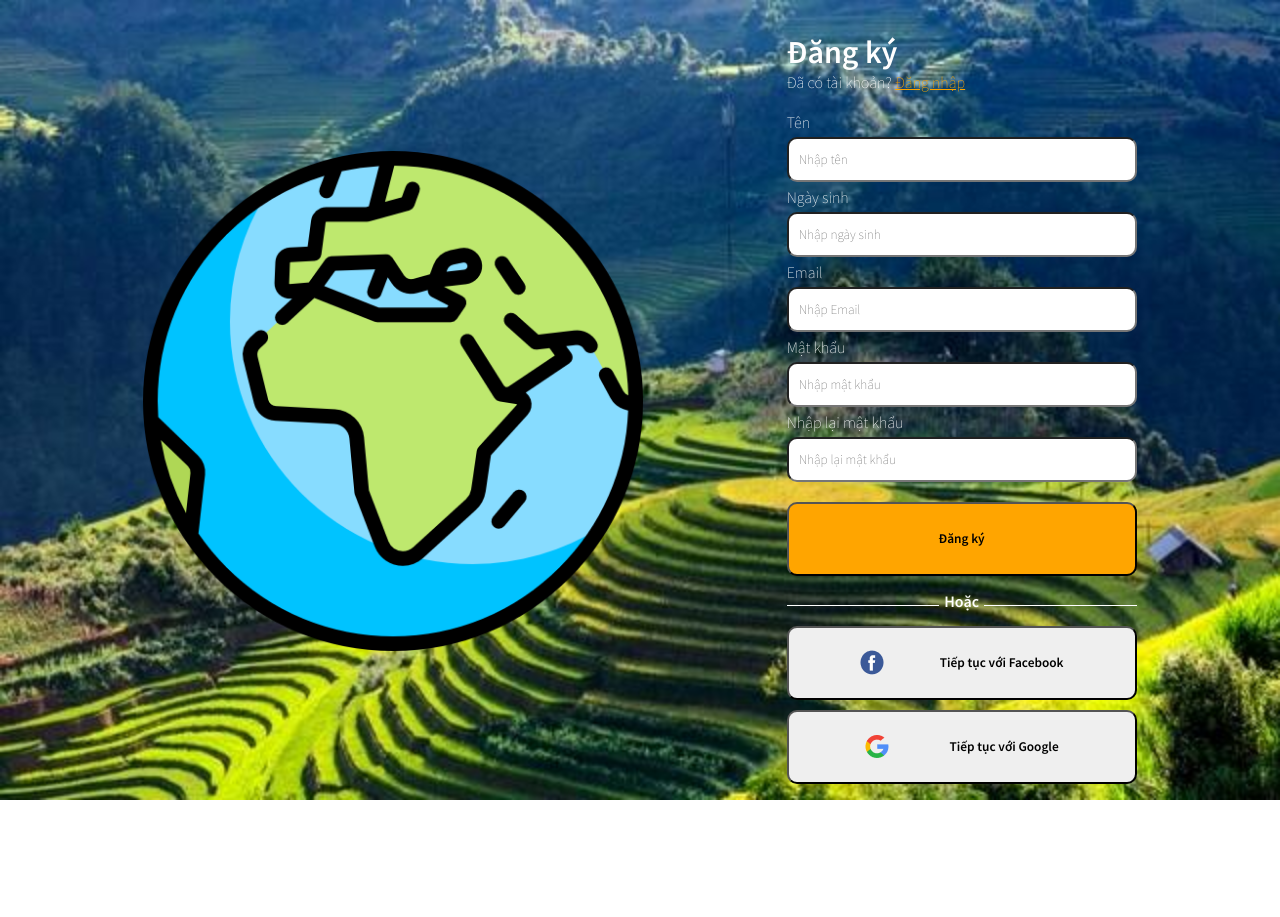
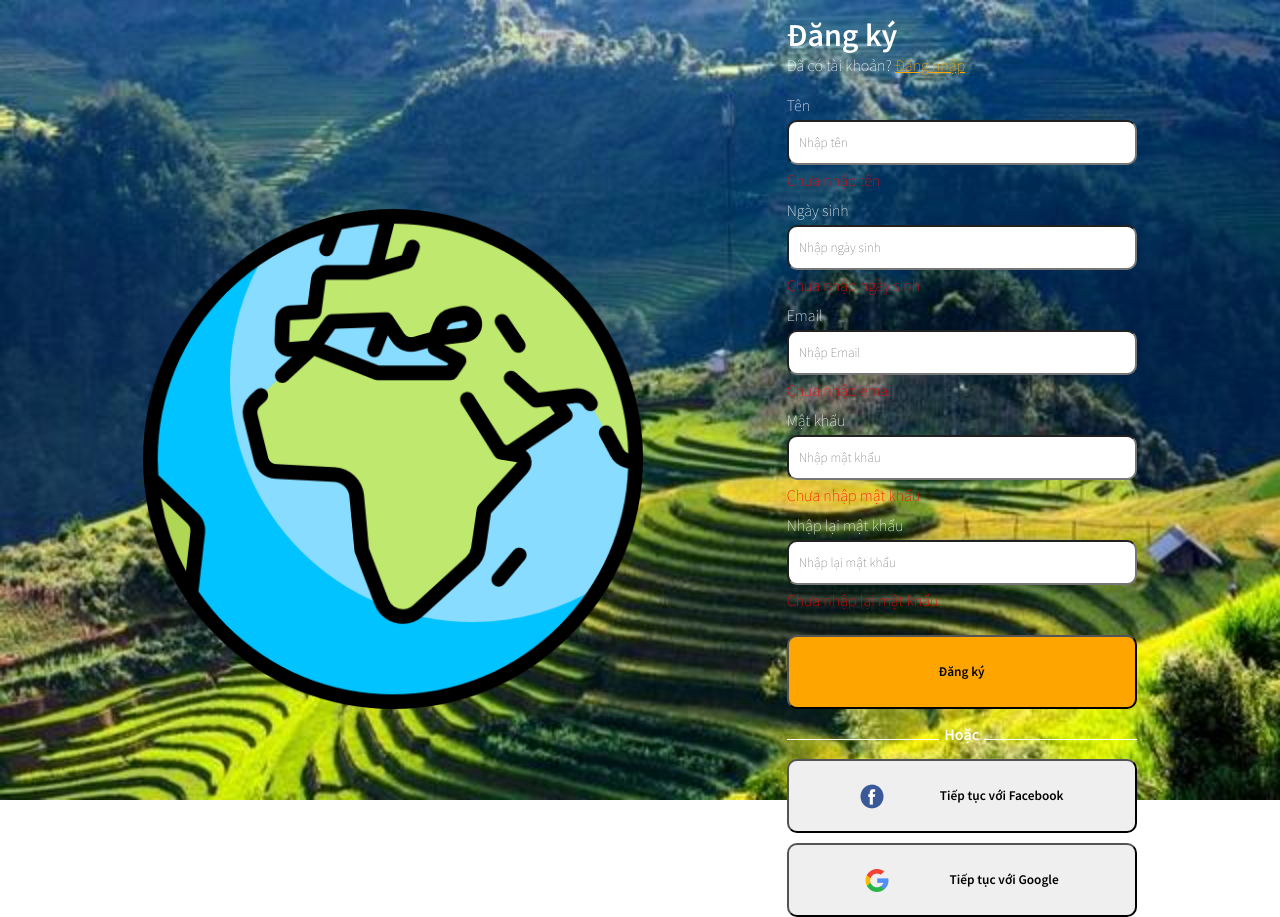
Before and after one commit to nminhnghia/checkpoint1, a plain HTML site: page bai3/register.html in a window 1280 px wide. Both pictures are taken after a click on the button "Đăng ký". Before the commit the page ends 800 px from the top, so only its background shows below. Drawn offline with Linux system fonts and the light colour scheme.

Commit message:
third commit

```diff
--- a/bai3/main.js
+++ b/bai3/main.js
@@ -1,5 +1,6 @@
 let email = document.getElementById("email")
 let password = document.getElementById("password")
+let conpassword = document.getElementById("confirmpassword")
 
 let fname = document.getElementById("name")
 let dateofbirth = document.getElementById("dateofbirth")
@@ -11,3 +12,51 @@ function save() {
     localStorage.setItem('email', email.value)
     localStorage.setItem('password', password.value)
 }
+
+let emailError = document.getElementById("emailError")
+let passError = document.getElementById("passError")
+let conpassError = document.getElementById("conpassError")
+let dobError = document.getElementById("dobError")
+let nameError = document.getElementById("nameError")
+
+function check() {
+    let valueEmail = email.value
+    let valuePassword = password.value
+    let valueName = fname.value
+    let valueDob = dateofbirth.value
+    let valueConPassword = conpassword.value
+    if (valueEmail == "") { // kiểm tra xem có nhập email chưa
+        emailError.innerHTML = "Chưa nhập email"
+        emailError.style = "color: red; display: block;"
+    } else if (!valueEmail.includes("@") || !valueEmail.includes(".")) { // kiểm tra xem email có đúng định dạng chưa (có dấu chấm, dấu @ chưa)
+        emailError.innerHTML = "Email sai định dạng"
+        emailError.style = "color: red; display: block;"
+    } else { // nếu đã nhập email thì sẽ không báo lỗi
+        emailError.style = "display: none;"
+    }
+    if (valuePassword == "") { // kiểm tra xem có nhập password chưa
+        passError.innerHTML = "Chưa nhập mật khẩu"
+        passError.style = "color: red; display: block;"
+    } else { // nếu đã nhập password thì sẽ không báo lỗi
+        passError.style = "display: none;"
+    }
+    if (valueName == "") { // kiểm tra xem có nhập tên chưa
+        nameError.innerHTML = "Chưa nhập tên"
+        nameError.style = "color: red; display: block;"
+    } else { // nếu đã nhập tên thì sẽ không báo lỗi
+        nameError.style = "display: none;"
+    }
+    if (valueDob == "") { // kiểm tra xem có nhập ngày sinh chưa
+        dobError.innerHTML = "Chưa nhập ngày sinh"
+        dobError.style = "color: red; display: block;"
+    } else { // nếu đã nhập ngày sinh thì sẽ không báo lỗi
+        dobError.style = "display: none;"
+    }
+    if (valueConPassword == "") { // kiểm tra xem có nhập lại mật khẩu chưa
+        conpassError.innerHTML = "Chưa nhập lại mật khẩu"
+        conpassError.style = "color: red; display: block;"
+    } else { // nếu đã nhập lại mật khẩu thì sẽ không báo lỗi
+        conpassError.style = "display: none;"
+    }
+    save()
+}
--- a/bai3/register.html
+++ b/bai3/register.html
@@ -26,22 +26,27 @@
             <div>
                 <p>Tên</p>
                 <input type="text" class="register" id="name" placeholder="Nhập tên">
+                <p id="nameError"></p>
 
                 <p>Ngày sinh</p>
                 <input type="text" class="register" id="dateofbirth" placeholder="Nhập ngày sinh">
+                <p id="dobError"></p>
 
                 <p>Email</p>
                 <input type="text" class="register" id="email" placeholder="Nhập Email">
+                <p id="emailError"></p>
 
                 <p>Mật khẩu</p>
                 <input type="password" class="register" id="password" placeholder="Nhập mật khẩu">
+                <p id="passError"></p>
 
                 <p>Nhập lại mật khẩu</p>
                 <input type="password" class="register" id="confirmpassword" placeholder="Nhập lại mật khẩu">
+                <p id="conpassError"></p>
             </div>
             <div>
                 <div>
-                    <button type="submit" id="register_button" onclick="save()">Đăng ký</button>
+                    <button type="submit" id="register_button" onclick="check()">Đăng ký</button>
                 </div>
                 <div class="container_line">
                     <div class="line"></div>
```
